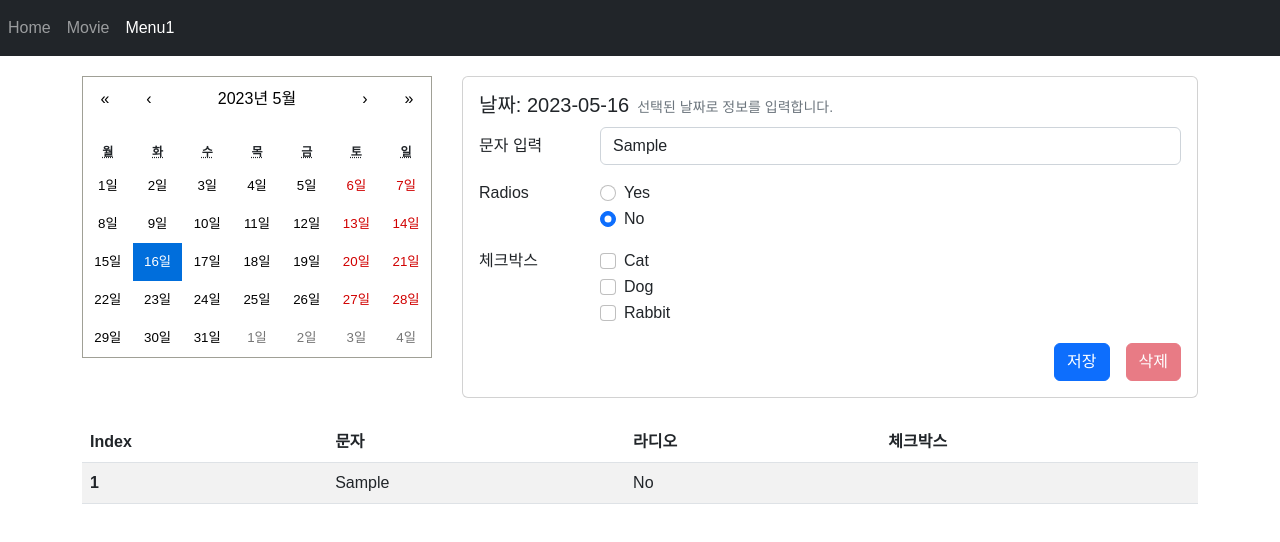
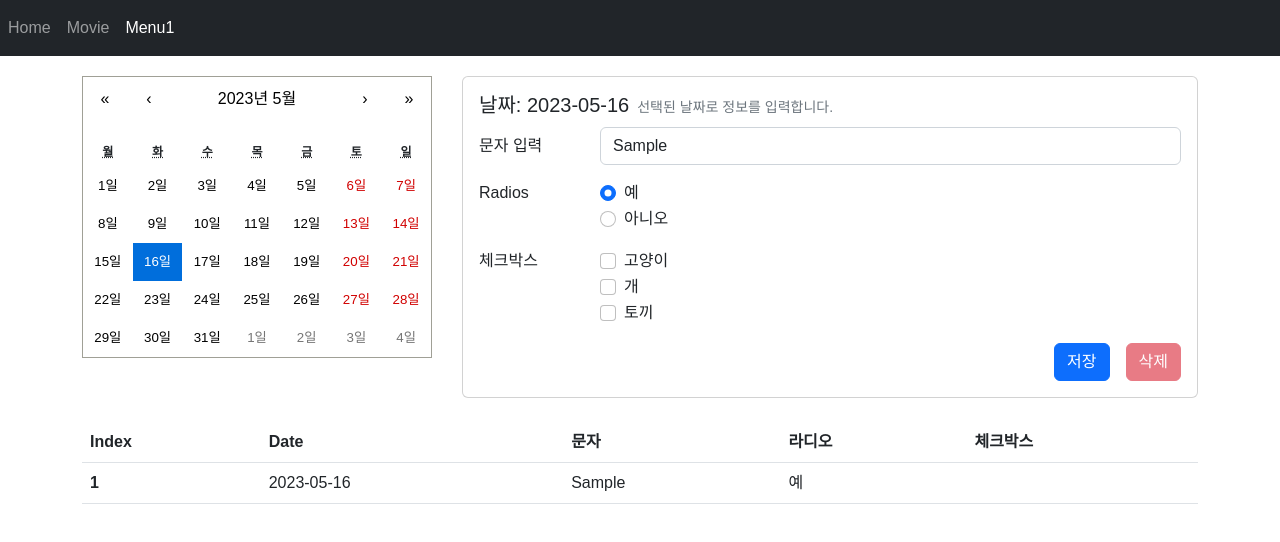
Before and after one commit to hi-aa/movie-react-project, a React (Create React App) app: page /menu1 in a window 1280 px wide. Both pictures are taken after typing "Sample" into the empty fields and a click on the button "저장". Shown: the top 542 px of the page. Built offline with nearby package versions, Linux system fonts and the light colour scheme.

Commit message:
formAttr 추가, list key 추가

```diff
--- a/src/components/menu1/MenuForm.jsx
+++ b/src/components/menu1/MenuForm.jsx
@@ -2,17 +2,35 @@
 import { useEffect } from "react";
 import { useForm } from "react-hook-form";
 
-export default function MenuForm({ saveData }) {
+export default function MenuForm({
+  formAttr,
+  list,
+  selectedKey,
+  saveData,
+  removeData,
+}) {
+  // form data
+  const initValues = { str: "", radio: "Y", checkbox: [] };
   const {
     register,
     handleSubmit,
     watch,
     getValues,
+    reset,
     // formState: { errors },
-  } = useForm({ defaultValues: { str: "", radio: "N", checkbox: [] } });
+  } = useForm({ defaultValues: initValues });
+
+  useEffect(() => {
+    if (selectedKey !== 0) {
+      const item = list[selectedKey] || {};
+      reset({ ...item });
+    } else {
+      reset(initValues);
+    }
+  }, [selectedKey, reset]);
 
   const onSubmit = (data) => {
-    console.log("save", { data });
+    // console.log("save", { data });
     saveData(data);
   };
 
@@ -30,72 +48,44 @@ export default function MenuForm({ saveData }) {
       <fieldset className="row mb-3">
         <legend className="col-form-label col-sm-2 pt-0">Radios</legend>
         <div className="col-sm-10">
-          <div className="form-check">
+          {formAttr.radio.map((v, i) => (
+            <div className="form-check" key={i}>
               <input
                 className="form-check-input"
                 type="radio"
                 {...register("radio")}
-              id="radioY"
-              value="Y"
+                id={`radio${v.value}`}
+                value={v.value}
               />
-            <label className="form-check-label" htmlFor="radioY">
-              Yes
+              <label className="form-check-label" htmlFor={`radio${v.value}`}>
+                {v.title}
               </label>
             </div>
-          <div className="form-check">
-            <input
-              className="form-check-input"
-              type="radio"
-              {...register("radio")}
-              id="radioN"
-              value="N"
-            />
-            <label className="form-check-label" htmlFor="radioN">
-              No
-            </label>
-          </div>
+          ))}
         </div>
       </fieldset>
 
       <div className="row mb-3">
         <legend className="col-form-label col-sm-2 pt-0">체크박스</legend>
         <div className="col-sm-10">
-          <div className="form-check">
+          {formAttr.checkbox.map((v, i) => (
+            <div className="form-check" key={i}>
               <input
                 className="form-check-input"
                 type="checkbox"
                 {...register("checkbox")}
-              id="checkbox1"
-              value="cat"
+                id={`checkbox${v.value}`}
+                value={v.value}
               />
-            <label className="form-check-label" htmlFor="checkbox1">
-              Cat
+
+              <label
+                className="form-check-label"
+                htmlFor={`checkbox${v.value}`}
+              >
+                {v.title}
               </label>
             </div>
-          <div className="form-check">
-            <input
-              className="form-check-input"
-              type="checkbox"
-              {...register("checkbox")}
-              id="checkbox2"
-              value="dog"
-            />
-            <label className="form-check-label" htmlFor="checkbox2">
-              Dog
-            </label>
-          </div>
-          <div className="form-check">
-            <input
-              className="form-check-input"
-              type="checkbox"
-              {...register("checkbox")}
-              id="checkbox3"
-              value="rabbit"
-            />
-            <label className="form-check-label" htmlFor="checkbox3">
-              Rabbit
-            </label>
-          </div>
+          ))}
         </div>
       </div>
       {/* 버튼영역 */}
@@ -103,20 +93,15 @@ export default function MenuForm({ saveData }) {
         <button className="btn btn-primary me-md-2" type="submit">
           저장
         </button>
-        <button type="button" className="btn btn-danger" disabled>
+        <button
+          type="button"
+          className="btn btn-danger"
+          disabled={selectedKey === 0}
+          onClick={() => removeData(selectedKey)}
+        >
           삭제
         </button>
       </div>
-      {/* <p className="card-text">
-                  Some quick example text to build on the card title and make up
-                  the bulk of the card's content.
-                </p> */}
-      {/* <a href="#" className="card-link">
-                  Card link
-                  </a>
-                  <a href="#" className="card-link">
-                  Another link
-                </a> */}
     </form>
   );
 }
--- a/src/components/menu1/MenuList.jsx
+++ b/src/components/menu1/MenuList.jsx
@@ -1,11 +1,17 @@
-export default function MenuList({ list }) {
+export default function MenuList({
+  formAttr,
+  list,
+  selectedKey,
+  setSelectedKey,
+}) {
   return (
     <div className="row">
       <div className="col">
-        <table className="table table-striped light">
+        <table className="table light table-hover">
           <thead>
             <tr>
               <th scope="col">Index</th>
+              <th scope="col">Date</th>
               <th scope="col">문자</th>
               <th scope="col">라디오</th>
               <th scope="col">체크박스</th>
@@ -13,11 +19,25 @@ export default function MenuList({ list }) {
           </thead>
           <tbody>
             {list.map((v, i) => (
-              <tr>
+              <tr
+                key={v.key}
+                className={v.key === selectedKey ? "table-active" : ""}
+                onClick={() => {
+                  setSelectedKey(selectedKey !== v.key ? v.key : 0);
+                }}
+              >
                 <th scope="row">{i + 1}</th>
+                <td>{v.ymd}</td>
                 <td>{v.str}</td>
-                <td>{v.radio === "Y" ? "Yes" : "No"}</td>
-                <td>{v.checkbox?.join(",")}</td>
+                <td>
+                  {formAttr.radio.find((v2) => v.radio === v2.value)?.title}
+                </td>
+                <td>
+                  {formAttr.checkbox
+                    .filter((v2) => v.checkbox.indexOf(v2.value) !== -1)
+                    ?.map((v2) => v2.title)
+                    .join(", ")}
+                </td>
               </tr>
             ))}
           </tbody>
--- a/src/pages/Menu1/Menu1.jsx
+++ b/src/pages/Menu1/Menu1.jsx
@@ -1,15 +1,39 @@
 import Calendar from "react-calendar";
 import dayjs from "dayjs";
-import { useState } from "react";
+import { useEffect, useState } from "react";
 import MenuForm from "../../components/menu1/MenuForm";
 import MenuList from "../../components/menu1/MenuList";
 
 function Menu1() {
   const [ymd, setYmd] = useState(dayjs().format("YYYY-MM-DD")); // 날짜 선택
-  const [list, setList] = useState([]);
+  const [selectedKey, setSelectedKey] = useState(0);
+  const [list, setList] = useState([]); // 목록
+
+  // 속성
+  const formAttr = {
+    // str: "",
+    radio: [
+      { value: "Y", title: "예" },
+      { value: "N", title: "아니오" },
+    ],
+    checkbox: [
+      { value: "cat", title: "고양이" },
+      { value: "dog", title: "개" },
+      { value: "rabbit", title: "토끼" },
+    ],
+  };
 
   const saveData = (params = {}) => {
-    setList((prev) => [...prev, params]);
+    setList((prev) => {
+      const keyList = [...prev].map((v) => v.key);
+      const maxKey = keyList.length > 0 ? Math.max(...keyList) : 0;
+      // console.log({ keyList, maxKey });
+      return [...prev, { ...params, key: maxKey + 1, ymd }];
+    });
+  };
+
+  const removeData = (key) => {
+    setList((prev) => [...prev.filter((v) => v.key !== key)]);
   };
 
   return (
@@ -19,7 +43,10 @@ function Menu1() {
           <div className="col-6 col-md-4">
             <Calendar
               value={ymd}
-              onChange={(value) => setYmd(dayjs(value).format("YYYY-MM-DD"))}
+              onChange={(value) => {
+                setYmd(dayjs(value).format("YYYY-MM-DD"));
+                setSelectedKey(0);
+              }}
               locale="ko"
             />
           </div>
@@ -34,13 +61,24 @@ function Menu1() {
                   </span>
                 </div>
 
-                <MenuForm saveData={saveData} />
+                <MenuForm
+                  formAttr={formAttr}
+                  list={list}
+                  selectedKey={selectedKey}
+                  saveData={saveData}
+                  removeData={removeData}
+                />
               </div>
             </div>
           </div>
         </div>
 
-        <MenuList list={list} />
+        <MenuList
+          formAttr={formAttr}
+          list={list}
+          selectedKey={selectedKey}
+          setSelectedKey={setSelectedKey}
+        />
       </div>
     </>
   );
```
Lines whose indentation alone changed are shown as unchanged.
